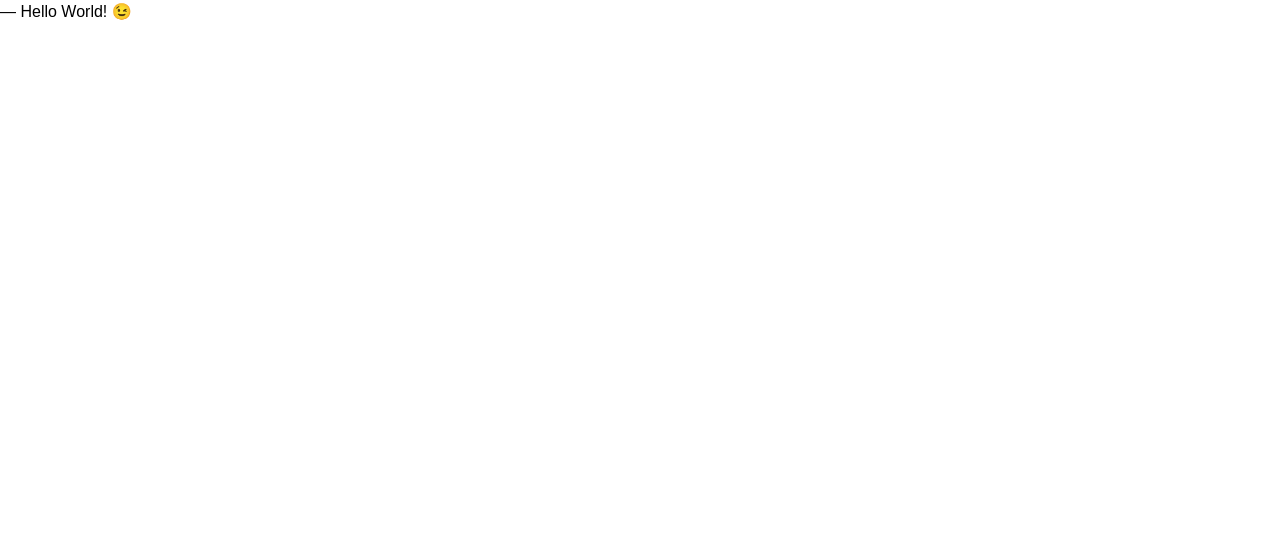
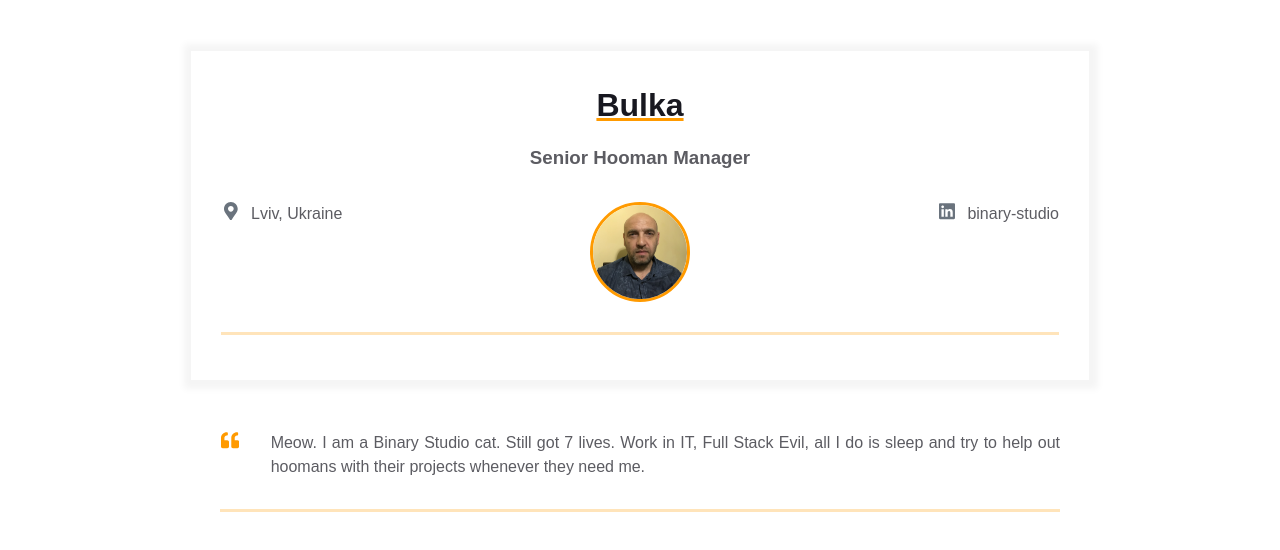
Before and after one commit to BasRom/homepage, a plain HTML site: page index.html in a window 1280 px wide. Drawn offline with Linux system fonts and the light colour scheme.

Commit message:
Added info in index.html

```diff
--- a/index.html
+++ b/index.html
@@ -9,7 +9,67 @@
 </head>
 
 <body>
-    ― Hello World! &#x1F609;
+    <!-- ― Hello World! &#x1F609;-->
+    <main>
+        <div class="resume">
+            <div class="container">
+                <div class="resume__block">
+                    <h1 class="contact-info__header">Bulka</h1>
+                    <h3 class="contact-info__sub-header">Senior Hooman Manager</h3>
+
+                    <div class="contact_info_container fh">
+                        <div class="contact-info__block">
+                            <a href="" rel="author" class="contact-info__item">
+                                <div class="contact-info__item-icon-wrapper">
+                                    <svg class="contact-info__item-icon" xmlns="http://www.w3.org/2000/svg" viewBox="0 0 384 512">
+                                        <path
+                                            d="M172.268 501.67C26.97 291.031 0 269.413 0 192 0 85.961 85.961 0 192 0s192 85.961 192 192c0 77.413-26.97 99.031-172.268 309.67-9.535 13.774-29.93 13.773-39.464 0zM192 272c44.183 0 80-35.817 80-80s-35.817-80-80-80-80 35.817-80 80 35.817 80 80 80z">
+                                        </path>
+                                    </svg>
+                                </div>
+                                <span>Lviv, Ukraine</span>
+                            </a>
+                        </div>
+
+                        <div class="contact-info__block contact-info__block--center">
+                            <img class="contact-info__avatar" src="assets/viber3.jpg" alt="Avatar">
+                        </div>
+
+                        <div class="contact-info__block">
+                            <a href="https://ua.linkedin.com/company/binary-studio_241166" rel="author" class="contact-info__item">
+                                <div class="contact-info__item-icon-wrapper">
+                                    <svg class="contact-info__item-icon" xmlns="http://www.w3.org/2000/svg" viewBox="0 0 448 512">
+                                        <path
+                                            d="M416 32H31.9C14.3 32 0 46.5 0 64.3v383.4C0 465.5 14.3 480 31.9 480H416c17.6 0 32-14.5 32-32.3V64.3c0-17.8-14.4-32.3-32-32.3zM135.4 416H69V202.2h66.5V416zm-33.2-243c-21.3 0-38.5-17.3-38.5-38.5S80.9 96 102.2 96c21.2 0 38.5 17.3 38.5 38.5 0 21.3-17.2 38.5-38.5 38.5zm282.1 243h-66.4V312c0-24.8-.5-56.7-34.5-56.7-34.6 0-39.9 27-39.9 54.9V416h-66.4V202.2h63.7v29.2h.9c8.9-16.8 30.6-34.5 62.9-34.5 67.2 0 79.7 44.3 79.7 101.9V416z">
+                                        </path>
+                                    </svg>
+                                </div>
+                                <span>binary-studio</span>
+                            </a>
+                        </div>
+                    </div>
+                </div>
+            </div>
+        </div>
+        <div class="container">
+            <div class="resume__block">
+                <div class="intro">
+                    <div class="intro__icon-wrapper">
+                        <svg class="intro__icon" xmlns="http://www.w3.org/2000/svg" viewBox="0 0 512 512">
+                            <path
+                                d="M464 256h-80v-64c0-35.3 28.7-64 64-64h8c13.3 0 24-10.7 24-24V56c0-13.3-10.7-24-24-24h-8c-88.4 0-160 71.6-160 160v240c0 26.5 21.5 48 48 48h128c26.5 0 48-21.5 48-48V304c0-26.5-21.5-48-48-48zm-288 0H96v-64c0-35.3 28.7-64 64-64h8c13.3 0 24-10.7 24-24V56c0-13.3-10.7-24-24-24h-8C71.6 32 0 103.6 0 192v240c0 26.5 21.5 48 48 48h128c26.5 0 48-21.5 48-48V304c0-26.5-21.5-48-48-48z">
+                            </path>
+                        </svg>
+                    </div>
+                    <p class="intro_text">Meow.
+                        I am a Binary Studio cat. Still got 7 lives. Work in IT, Full Stack Evil,
+                        all I do is sleep and try to help out hoomans with their projects whenever
+                        they need me.
+                    </p>
+                </div>
+            </div>
+        </div>
+    </main>
 </body>
 
 </html>
```
Also changed, not shown: assets/viber3.jpg (added).
